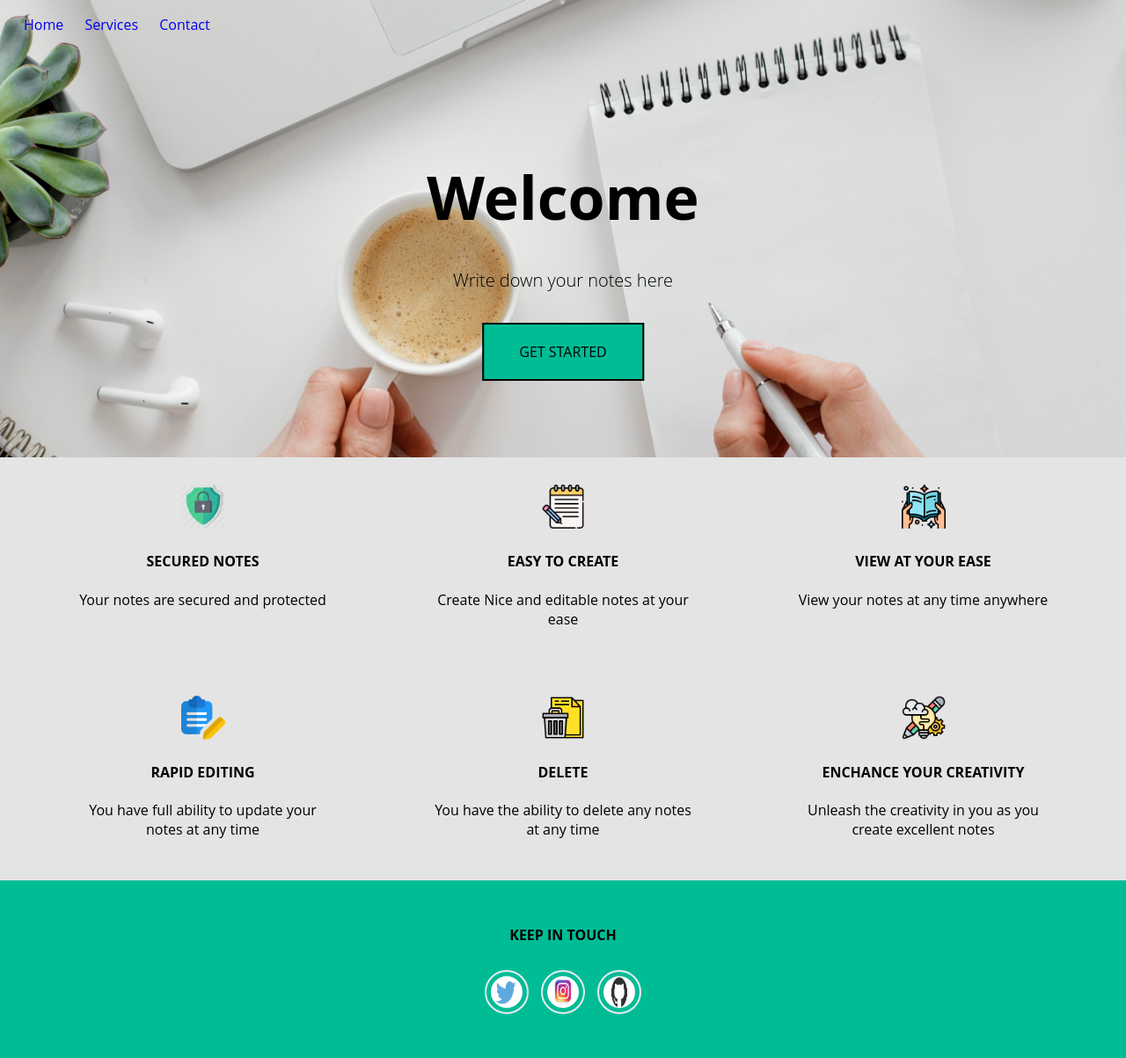
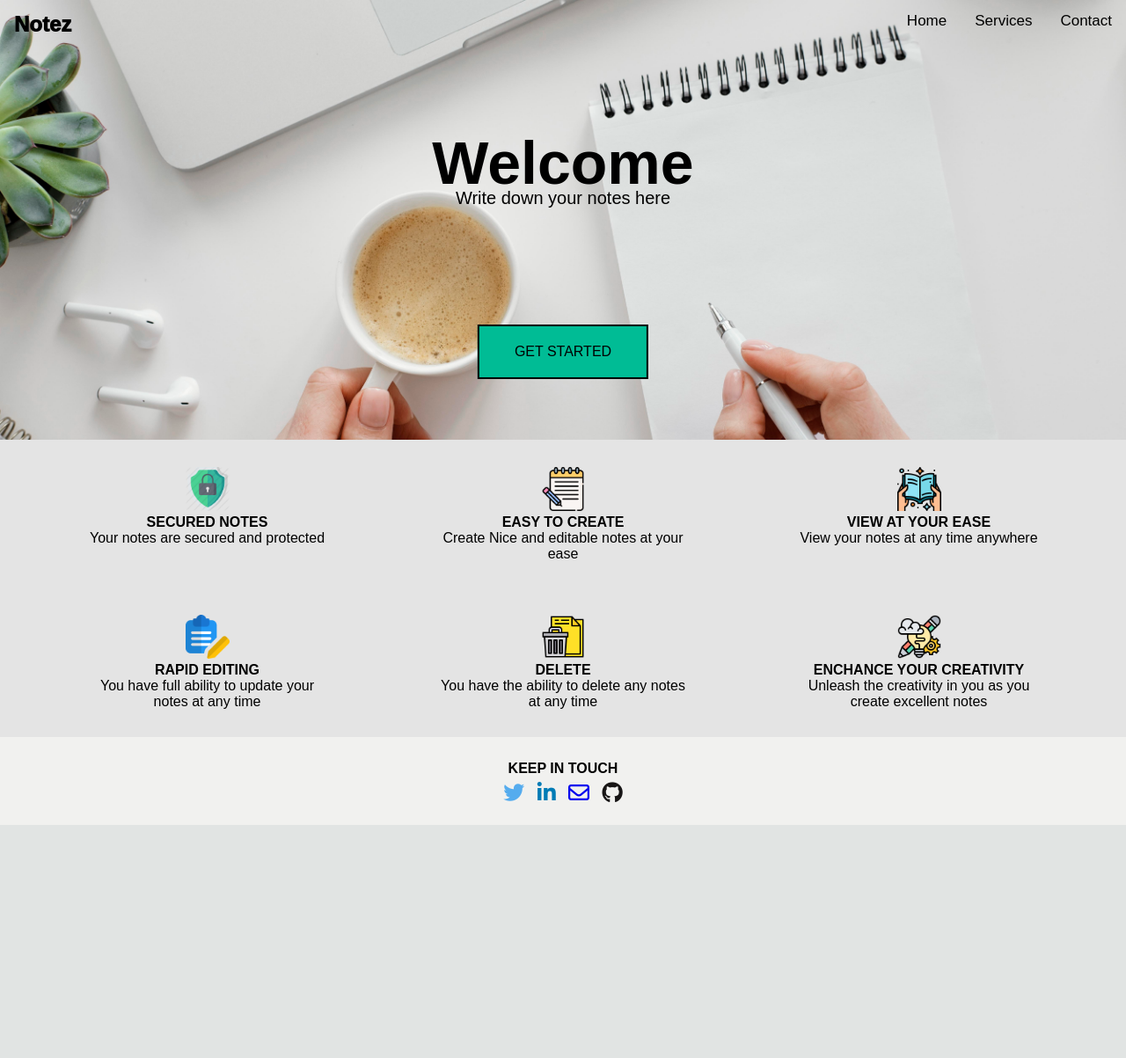
Before and after one commit to Tosin-dotcom/django-notez, a Django app: page / in a window 1280 px wide. Shown: the whole page at 88% size. After the commit the page ends 938 px from the top, so only its background shows below. Run offline with Django 3.2, Linux system fonts and the light colour scheme; some libraries are stand-ins or nearby versions.

Commit message:
new changes

```diff
--- a/home/static/css/note.css
+++ b/home/static/css/note.css
@@ -3,5 +3,9 @@
 }
 
 p.text {
-	color:#d32424;
+	color: #d32424;
 }
+
+.hed-1 {
+	font-size: 45px;
+}
--- a/home/static/css/story.css
+++ b/home/static/css/story.css
@@ -1,42 +1,55 @@
 body {
     margin: 0px;
     padding: 0px;
-    font-family: 'Open Sans','Helvetica Neue',Helvetica, sans-serif;
+    font-family: 'Poppins', sans-serif;
 }
 
+* {
+    margin: 0px;
+    border: 0px;
+    box-sizing: border-box;
+}
 
 #welcome {
     height: 500px;
     background-image: url(/media/css/back6.jpg);
     background-position: center top;
     background-size: cover;
-    padding: 10px;
     border: 0px;
     margin: 0px
 }
 
 .nav-bar {
-    position: sticky;
-    position: -webkit-sticky;
+    overflow: hidden;
     top: 0;
-    margin: 5px;
-    padding: 2px;
+    width: 100%
+}
 
+.home-page {
+    color: black !important;
+    font-size: 24px !important;
+    font-family: 'Poppins', sans-serif;
+    font-weight: 1000;
+}
+
+.home-page:hover {
+    background: none !important;
 }
 
 .nav-bar a {
-    display : inline-block;
-    margin-left: 10px;
-    margin-right: 10px;
-    text-decoration: none
+    float: right;
+    color: black;
+    text-align: center;
+    padding: 14px 16px;
+    text-decoration: none;
+    font-size: 17px;
 }
 
-.nav-bar a:visited {
-    color: black
 
-}
+
 .nav-bar a:hover {
-    color: #148670bb;
+    background-color: #148670bb;
+
 }
 
 
@@ -49,7 +62,7 @@ body {
     font-weight: bold;
     font-size: 68px;
     position: relative;
-    top:90px;
+    top: 90px;
 }
 
 .subtitle {
@@ -71,7 +84,7 @@ body {
     border: 2px solid black;
     background-color: #00bc95;
     position: absolute;
-    top : 400px;
+    top: 400px;
     left: 50%;
     margin-right: -50%;
     transform: translate(-50%, -50%)
@@ -109,27 +122,17 @@ body {
     font-weight: bolder;
 }
 
+
 #contact {
-    height : 200px;
-    border: 1px solid #00bc95;
-    background-color: #00bc95;
+    display: flex;
+    flex-direction: column;
+    justify-content: center;
+    align-items: center;
+    height: 100px;
+    background-color: #f1f1ef;
     text-align: center;
-    justify-content:center;
 }
 
 #contact div {
-    margin-top: 50px;
+    padding: 5px
 }
-
-#contact div div{
-    display: inline-block;
-    margin-top:3px
-}
-
-
-#contact img {
-    margin: 5px;
-    padding: 5px;
-    border: 2px solid #E7EBEF;
-    border-radius: 50%;
-}
--- a/home/templates/home/home_page.html
+++ b/home/templates/home/home_page.html
@@ -6,6 +6,10 @@
 		<meta charset="UTF-8">
     	<meta http-equiv="X-UA-Compatible" content="IE=edge">
     	<meta name="viewport" content="width=device-width, initial-scale=1.0">
+		<link rel="preconnect" href="https://fonts.googleapis.com">
+		<link rel="preconnect" href="https://fonts.gstatic.com" crossorigin>
+		<link href="https://fonts.googleapis.com/css2?family=Poppins:ital,wght@1,9000&display=swap" rel="stylesheet">
+		<script src="https://kit.fontawesome.com/2f14a45fe6.js" crossorigin="anonymous"></script>
 		<title>Notez</title>
 
 		{% load static %}
@@ -18,17 +22,22 @@
 
 			<div class="nav-bar">
 
-				<a href="#welcome">
-					<nav>Home</nav>
+				<a href="#contact">
+					<nav>Contact</nav>
 				</a>
 
 				<a href="#services">
 					<nav>Services</nav>
 				</a>
 
-				<a href="#contact">
-					<nav>Contact</nav>
+				<a href="#welcome">
+					<nav>Home</nav>
 				</a>
+
+
+
+				<a style="float:left" class="home-page" href="#">Notez</a>
+
 
 			</div>
 
@@ -80,27 +89,14 @@
 
 			<div>
 			<h4>KEEP IN TOUCH</h4>
-
-
+			</div>
 			<div>
-				<a href="https://twitter.com/IyiolaTosin1" target="_blank">
-					<img src="/media/social/twiiter.jpg" width=36px height=36px alt="">
-				</a>
+				<a target=_blank href="https://twitter.com/IyiolaTosin1"><i style="color:#55ACEE;padding:5px;" class="fa-brands fa-xl fa-twitter"></i></a>
+				<a target=_blank href="https://www.linkedin.com/in/iyiola-tosin/"><i style="color:#007bb5;padding:5px" class="fa-brands fa-xl fa-linkedin-in"></i></a>
+				<a target=_blank href="mailto:tosiniyiola00@gmail.com"><i style="padding:5px" class="fa-regular fa-xl fa-envelope"></i></a>
+				<a target=_blank href="https://github.com/Tosin-dotcom"><i style="color:#171515;padding:5px" class="fa-brands fa-xl fa-github"></i></a>
 			</div>
 
-			<div>
-				<a href="https://www.instagram.com/iyitos123/" target="_blank">
-					<img src="/media/social/instagram.jpg" width=36px height=36px alt="">
-				</a>
-			</div>
-
-			<div>
-				<a href="https://github.com/Tosin-dotcom"  target="_blank">
-					<img src="/media/social/github.png" width=36px height=36px alt="">
-				</a>
-			</div>
-
-			</div>
 		</div>
 
 	<body>
--- a/login/views.py
+++ b/login/views.py
@@ -48,6 +48,7 @@ def register_view(request):
             if username in users:
                 messages.error(request, "Username already exists")
 
+
             if p1 == p2:
                 user = User.objects.create_user(username=username, password=p1, email=email)
                 user.save()
```
Also changed, not shown: home/forms.py (+8 -3 lines), home/static/css/home.css (+21 -7 lines), home/templates/home/create_page.html (+12 -1 lines), home/templates/home/note_page.html (+30 -8 lines), home/templates/home/story_page.html (+9 -2 lines), home/views.py (+5 -7 lines), login/templates/login/home.html (+30 -2 lines), login/templates/login/register.html (+30 -1 lines), db.sqlite3, media/css/form-image.jpg (added).
